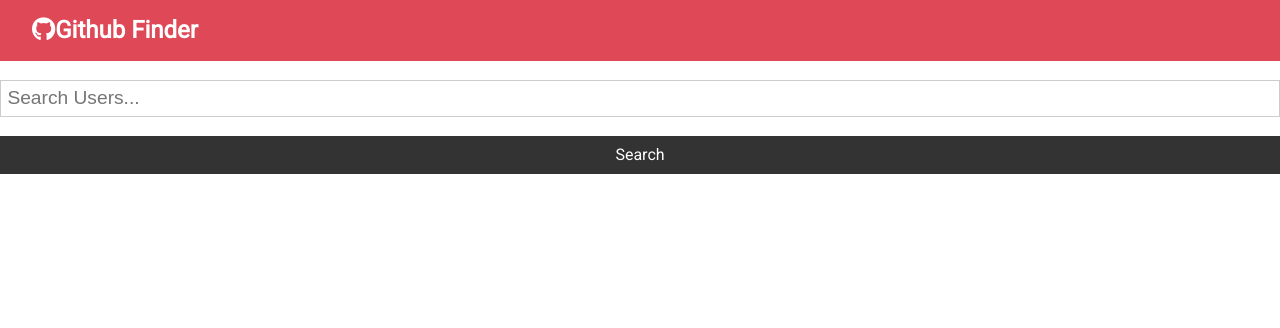
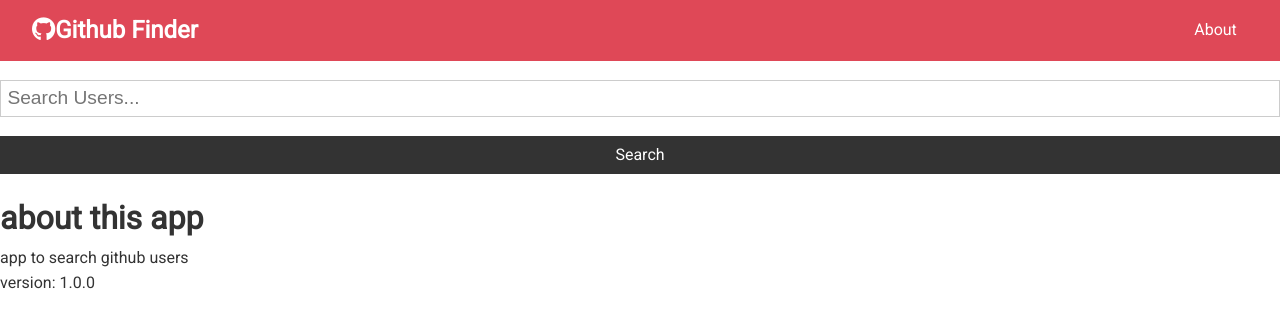
Before and after one commit to talatig/react-project1, a React (Create React App) app: page /about in a window 1280 px wide. Shown: the top 328 px of the page. Built offline with nearby package versions, Linux system fonts and the light colour scheme.

Commit message:
about component

```diff
--- a/src/App.js
+++ b/src/App.js
@@ -7,6 +7,7 @@
 import axios from 'axios';
 import Search from './components/Users/Search'
 import {BrowserRouter as Router,Switch,Route} from 'react-router-dom'
+import About from './components/pages/About'
 
 class App extends Component{
   state = {
@@ -65,6 +66,9 @@
           <Search searchUsers={this.searchUsers} clearUsers={this.clearUsers} usersExist={users.length>0 ? true: false} setAlert={this.setAlert}/>
           <Users users={users} loading={loading}/>
         </div>
+          <Switch>
+            <Route exact path='/about' component={About} />
+          </Switch>
         </Router>
       );
 
--- a/src/components/layout/Navbar.js
+++ b/src/components/layout/Navbar.js
@@ -1,5 +1,6 @@
 import React, { Component } from 'react'
 import PropTypes from 'prop-types'
+import {Link} from 'react-router-dom'
 
 // export class Navbar extends Component {
 //     static defaultProps = {
@@ -32,6 +33,11 @@
                 <i className={icon}></i>
                     {title}
             </h1>
+            <ul>
+                <li>
+                   <Link to='/about'>About</Link>
+                </li>
+            </ul>
         </nav>
     )
 }
--- /dev/null
+++ b/src/components/pages/About.js
@@ -0,0 +1,13 @@
+import React,{Fragment} from 'react'
+
+const About = () => {
+    return (
+        <Fragment>
+            <h1>about this app</h1>
+            <p>app to search github users</p>
+            <p>version: 1.0.0</p>
+        </Fragment>
+    )
+}
+
+export default About
```
